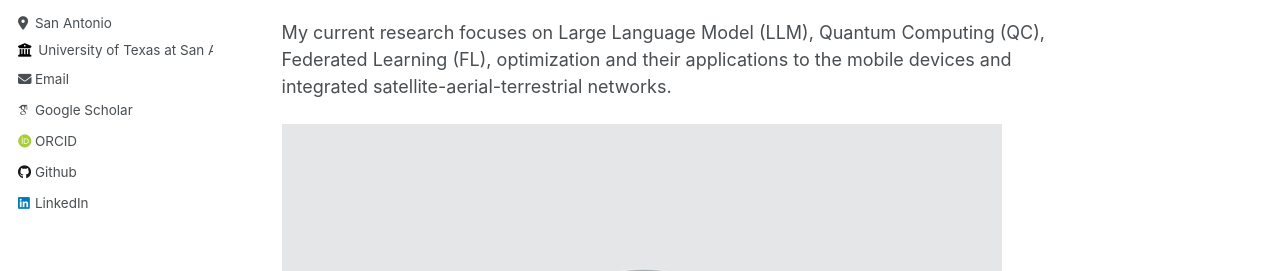
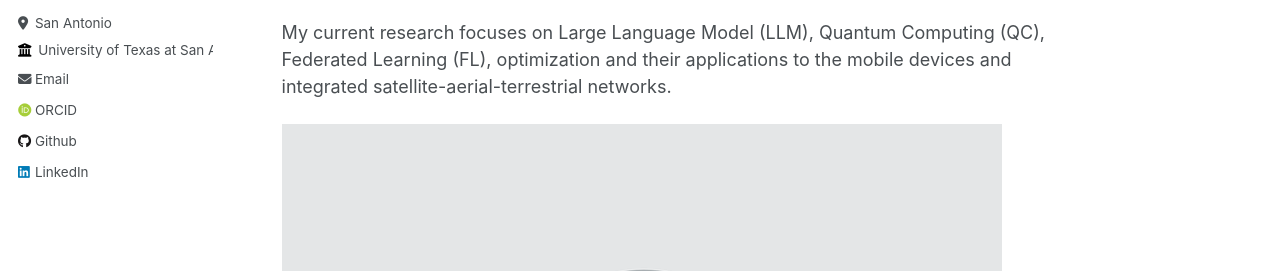
Before and after one commit to Yu-Zhang-Eugene/yu-zhang-eugene.github.io, a Jekyll site: the page built from _pages/about.md, in a window 1280 px wide. Shown: the part 391-662 px from the top of the page. Built offline with Jekyll 4.4.1, drawn with Linux system fonts in a browser that asks for light colours; some web fonts are replaced.

Commit message:
modified:   _config.yml

```diff
--- a/_config.yml
+++ b/_config.yml
@@ -37,7 +37,7 @@ author:
 
   # Academic websites
   arxiv            : # URL - Update with the correct link to your profile
-  googlescholar    : "https://scholar.google.com/citations?user=p6z9Id4AAAAJ&hl=en&authuser=1"
+  googlescholar    : # "https://scholar.google.com/citations?user=p6z9Id4AAAAJ&hl=en&authuser=1"
   impactstory      : # URL
   orcid            : "https://orcid.org/0000-0002-8222-6147"
   # pubmed           : "https://www.ncbi.nlm.nih.gov/pubmed/?term=john+snow"
```
